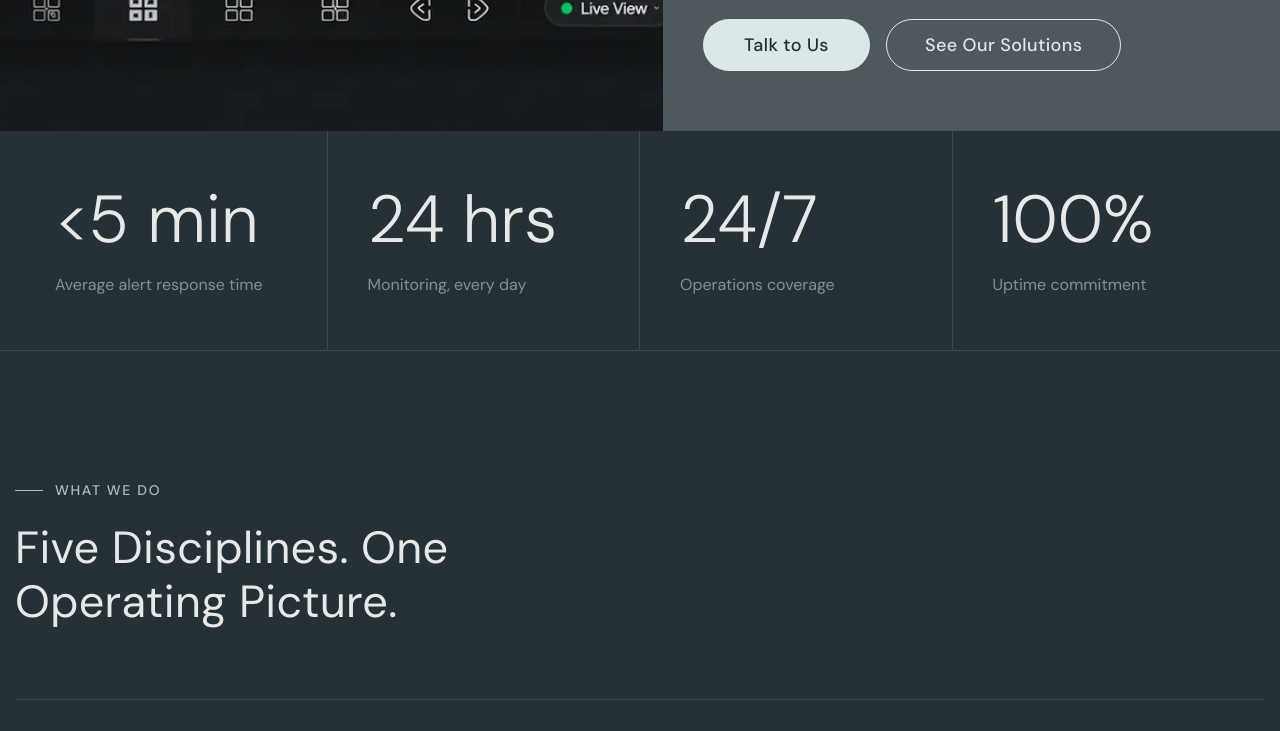
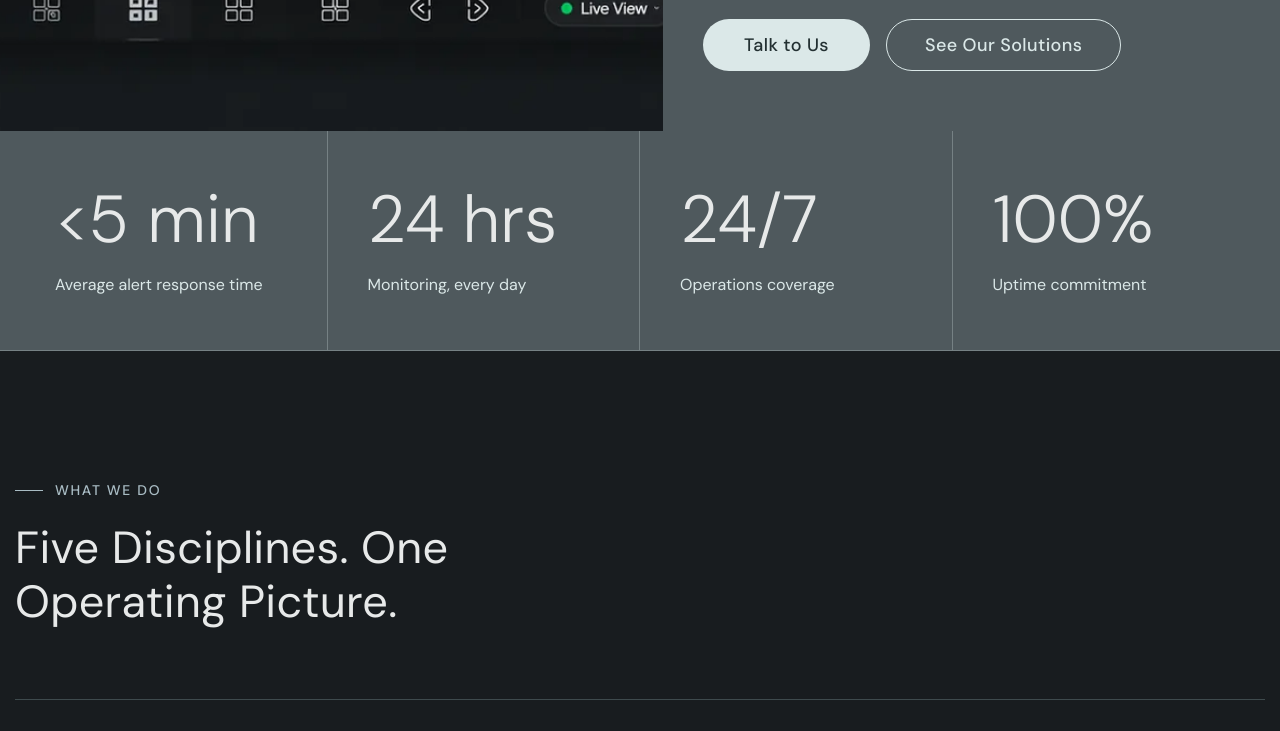
Before and after one commit to VictorSam24/Home-06-Copy-, a website built with Vite: page americ-home06/index.html in a window 1280 px wide. Shown: the part 840-1571 px from the top of the page. Built offline with nearby package versions, Linux system fonts and the light colour scheme.

Commit message:
Load Apar CSS through one entry so the build keeps cascade order
Linking theme, base, components, sections and apar.css separately let
Vite's build split them into shared chunks and load components.css after
apar.css, so .on-dark's background beat the band colours in production.

Co-Authored-By: Claude Opus 5.5 <noreply@anthropic.com>

```diff
--- a/americ-home06/index.html
+++ b/americ-home06/index.html
@@ -9,11 +9,7 @@
   <link rel="preconnect" href="https://fonts.gstatic.com" crossorigin>
   <link rel="preload" as="image" href="/img/apar/cameras-1600.webp" type="image/webp"
         imagesrcset="/img/apar/cameras-960.webp 960w, /img/apar/cameras-1600.webp 1600w" imagesizes="100vw" fetchpriority="high">
-  <link rel="stylesheet" href="/src/styles/theme.css">
-  <link rel="stylesheet" href="/src/styles/base.css">
-  <link rel="stylesheet" href="/src/styles/components.css">
-  <link rel="stylesheet" href="/src/styles/sections.css">
-  <link rel="stylesheet" href="/src/styles/apar.css">
+  <link rel="stylesheet" href="/src/styles/apar-site.css">
   <script>document.documentElement.classList.add('js')</script>
 </head>
 <body>
--- /dev/null
+++ b/americ-home06/src/styles/apar-site.css
@@ -0,0 +1,10 @@
+/* Single stylesheet entry for the Apar pages. Linking the five files
+   separately let Vite's build split them into shared chunks and load
+   components.css after apar.css, so base rules (e.g. .on-dark's background)
+   beat the Apar overrides in production. Importing them here keeps one
+   bundle in this exact cascade order. */
+@import "./theme.css";
+@import "./base.css";
+@import "./components.css";
+@import "./sections.css";
+@import "./apar.css";
```
Also changed, not shown: americ-home06/industrial-iot.html (+1 -5 lines).
